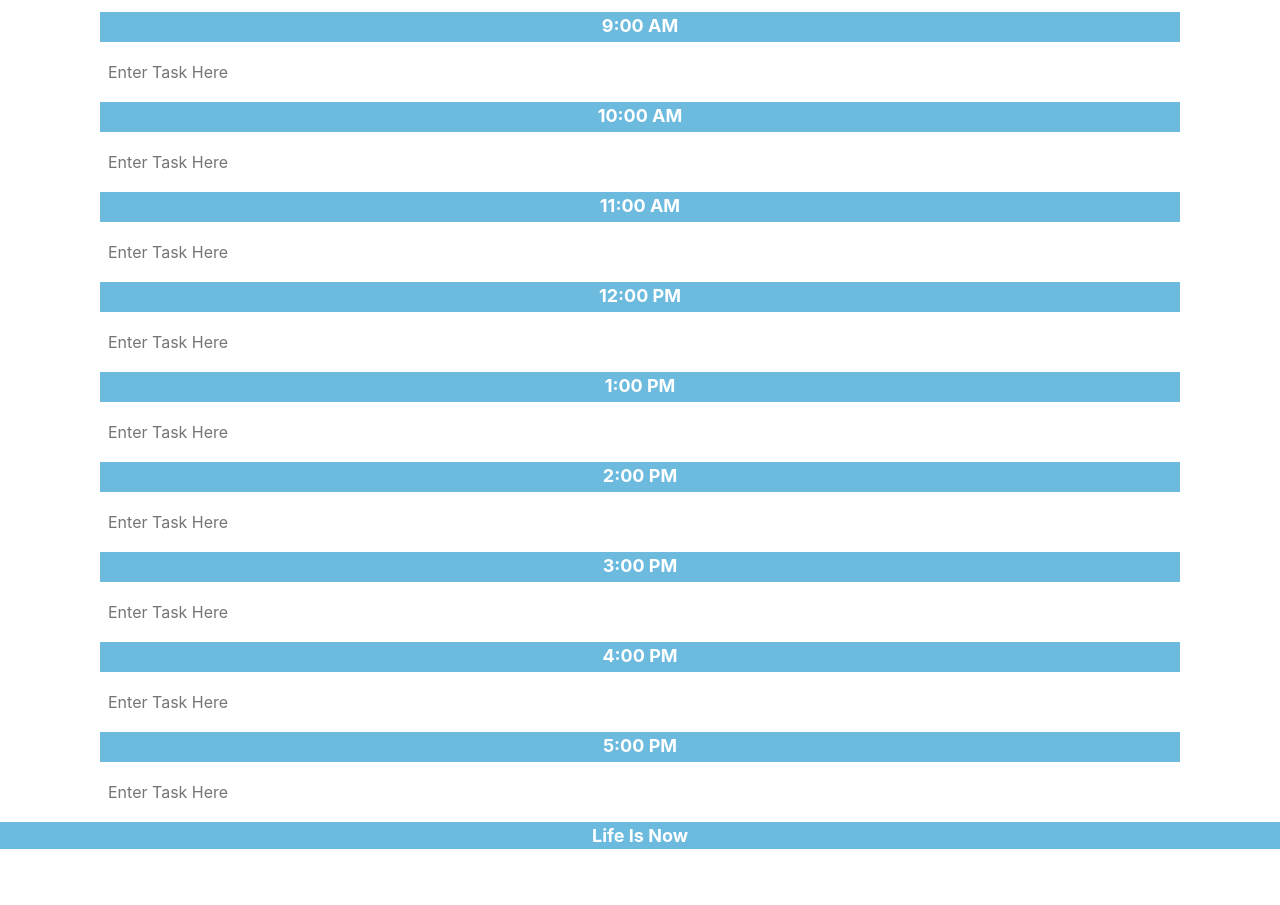
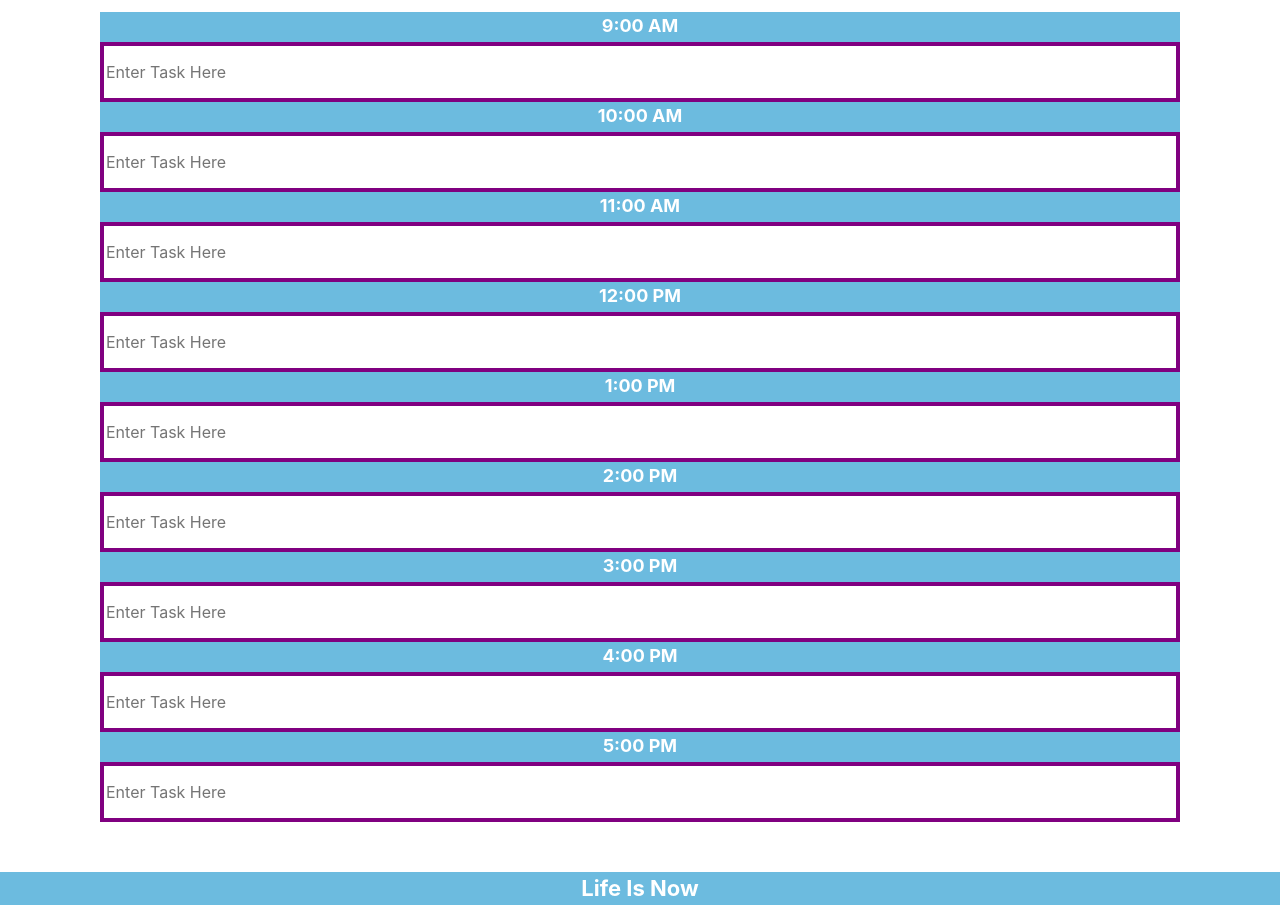
Before and after one commit to Keylasan/Day-Planner, a plain HTML site: page index.html in a window 1280 px wide. Shown: the part 280-1185 px from the top of the page. Before the commit the page ends 1129 px from the top, so only its background shows below. Drawn offline with nearby package versions, Linux system fonts and the light colour scheme.

Commit message:
added color coding

```diff
--- a/index.html
+++ b/index.html
@@ -24,65 +24,60 @@
         <button class= "effect" onclick="save()">Save</button>
         <div id="nine">
           <label class="times" for="input9">9:00 AM</label>
-          <input id="input9" type="text"placeholder="Enter Task Here">
+          <input id="input9" time="9"  type="text"placeholder="Enter Task Here">
 
         </div>
 
         <div id="ten">
           <label class="times" for="input10">10:00 AM</label>
-          <input id="input10" type="text" placeholder="Enter Task Here">
+          <input id="input10" time="10" type="text" placeholder="Enter Task Here">
 
         </div>
 
         <div id="eleven">
           <label class="times" for="input11">11:00 AM</label>
-          <input id="input11" type="text" placeholder="Enter Task Here">
+          <input id="input11" time="11" type="text" placeholder="Enter Task Here">
 
         </div>
 
         <div id="twelve">
           <label for="input12" class="times">12:00 PM</label>
-          <input id="input12"type="text"placeholder="Enter Task Here">
+          <input id="input12" time="12" type="text"placeholder="Enter Task Here">
 
 
         </div>
         <div id="one">
           <label for="input1" class="times">1:00 PM</label>
-          <input id="input1"type="text"placeholder="Enter Task Here">
+          <input id="input1" time="13" type="text"placeholder="Enter Task Here">
 
         </div>
 
         <div id="two">
           <label for="input2" class="times">2:00 PM</label>
-          <input id="input2" type="text"placeholder="Enter Task Here">
+          <input id="input2" time="14" type="text"placeholder="Enter Task Here">
 
         </div>
 
         <div id="three">
           <label for="input3" class="times">3:00 PM</label>
-          <input id="input3" type="text"placeholder="Enter Task Here">
+          <input id="input3" time="15" type="text"placeholder="Enter Task Here">
 
         </div>
         <div id="four">
           <label for="input4" class="times">4:00 PM</label>
-          <input id="input4" type="text"placeholder="Enter Task Here">
+          <input id="input4" time="16" type="text"placeholder="Enter Task Here">
 
         </div>
         <div id="five">
           <label for="input5" class="times">5:00 PM</label>
-          <input id="input5"type="text"placeholder="Enter Task Here">
+          <input id="input5" time="17" type="text"placeholder="Enter Task Here">
 
         </div>
       </div>
 
   </div>
 
-
-
-
-
-
-  <footer>Life Is Now</footer>
+<footer>Life Is Now</footer>
 
   <script src="https://code.jquery.com/jquery-3.4.1.slim.min.js" integrity="sha384-J6qa4849blE2+poT4WnyKhv5vZF5SrPo0iEjwBvKU7imGFAV0wwj1yYfoRSJoZ+n" crossorigin="anonymous"></script>
   <script src="https://cdn.jsdelivr.net/npm/popper.js@1.16.0/dist/umd/popper.min.js" integrity="sha384-Q6E9RHvbIyZFJoft+2mJbHaEWldlvI9IOYy5n3zV9zzTtmI3UksdQRVvoxMfooAo" crossorigin="anonymous"></script>
@@ -93,7 +88,32 @@
 
 <script>
 
-    $("#todaysDate").text(moment().format("LLLL"));
+
+//aquiring current time from moment.js to display atop the page
+
+$("#todaysDate").text(moment().format("LLLL"));
+
+//Making a variable to grab the hourly time from moment.js
+
+var time = moment().format("H");
+
+//checking the time variable
+//console.log(time);
+
+$("input").each(function(index,element) {
+
+  var times = $(this).attr("time");
+
+  if (time > parseInt(times)) {
+    $(this).css("border-color","purple", "opacity", "3");
+  }
+
+  if (time == parseInt(times)) {
+    $(this).css("border-color","#f441a5", "opacity", "5");
+  }
+});
+
+//saving to local storage
 
 function save(){
     localStorage.setItem("nine",$("#input9").val());
@@ -106,6 +126,8 @@ function save(){
     localStorage.setItem("four",$("#input4").val());
     localStorage.setItem("five",$("#input5").val());
 }
+
+//getting what was saved after we refresh the page
 
 function saveAll(){
     $("#input9").val(localStorage.getItem("nine"));
--- a/script.js
+++ b/script.js
@@ -1,25 +1,59 @@
+
+
+//aquiring current time from moment.js to display atop the page
+
 $("#todaysDate").text(moment().format("LLLL"));
 
+//Making a variable to grab the hourly time from moment.js
+
+var time = moment().format("H");
+
+//checking the time variable
+//console.log(time);
+
+//time to color code the hours
+
+$("input").each(function(index,element) {
+
+    var times = $(this).attr("time");
+
+    //past hours are purple
+
+   if (time > parseInt(times)) {
+      $(this).css("border-color","purple", "opacity", "3");
+    }
+
+    //present hour is pink
+
+    if (time == parseInt(times)) {
+      $(this).css("border-color","#f441a5", "opacity", "5");
+    }
+  });
+
+//saving to local storage
+
 function save(){
-    localStorage.setItem("nine",$("#input9").val())
-    localStorage.setItem("ten",$("#input10").val())
-    localStorage.setItem("eleven",$("#input11").val())
-    localStorage.setItem("twelve",$("#input12").val())
-    localStorage.setItem("one",$("#input1").val())
-    localStorage.setItem("two",$("#input2").val())
-    localStorage.setItem("three",$("#input3").val())
-    localStorage.setItem("four",$("#input4").val())
-    localStorage.setItem("five",$("#input5").val())
+    localStorage.setItem("nine",$("#input9").val());
+    localStorage.setItem("ten",$("#input10").val());
+    localStorage.setItem("eleven",$("#input11").val());
+    localStorage.setItem("twelve",$("#input12").val());
+    localStorage.setItem("one",$("#input1").val());
+    localStorage.setItem("two",$("#input2").val());
+    localStorage.setItem("three",$("#input3").val());
+    localStorage.setItem("four",$("#input4").val());
+    localStorage.setItem("five",$("#input5").val());
 }
 
+//getting what was saved after we refresh the page
+
 function saveAll(){
-    $("#input9").val(localStorage.getItem("nine"))
-    $("#input10").val(localStorage.getItem("ten"))
-    $("#input11").val(localStorage.getItem("eleven"))
-    $("#input12").val(localStorage.getItem("twelve"))
-    $("#input1").val(localStorage.getItem("one"))
-    $("#input2").val(localStorage.getItem("two"))
-    $("#input3").val(localStorage.getItem("three"))
-    $("#input4").val(localStorage.getItem("four"))
-    $("#input5").val(localStorage.getItem("five"))
+    $("#input9").val(localStorage.getItem("nine"));
+    $("#input10").val(localStorage.getItem("ten"));
+    $("#input11").val(localStorage.getItem("eleven"));
+    $("#input12").val(localStorage.getItem("twelve"));
+    $("#input1").val(localStorage.getItem("one"));
+    $("#input2").val(localStorage.getItem("two"));
+    $("#input3").val(localStorage.getItem("three"));
+    $("#input4").val(localStorage.getItem("four"));
+    $("#input5").val(localStorage.getItem("five"));
 };
--- a/styles.css
+++ b/styles.css
@@ -1,10 +1,8 @@
 
-body{
+body
+{
     background-color:white;
 }
-
-
-
 
 .header
 {
@@ -19,21 +17,12 @@ border: 60px solid white;
 margin-bottom: 0px;
 }
 
-
-
-
-
-
-
-
  .main{
     text-align: center;
     background-color: rgb(108, 187, 223);
     align-self: center;
     border-bottom: 3px solid rgb(108, 187, 223);
-
-    margin-top:20px;
-
+   margin-top:20px;
 }
 
   .planner
@@ -42,8 +31,8 @@ margin-bottom: 0px;
   }
 
 
-  label
-  {
+label
+{
 width:100%;
 text-align: center;
 background-color: rgb(108, 187, 223);
@@ -52,23 +41,26 @@ font-weight:bold;
 margin-bottom:0px;
 height: 30px;
   }
-h1{
+
+  h1
+  {
     text-align: center;
     padding: 20px;
     font-weight:bold;
     font-size:33px;
-}
+  }
 
 
 input
 {
-width: 80%;
+width: 100%;
 height:60px;
-border: 6px solid white;
+border: 4px solid;
 color: grey;
 }
 
-.times{
+.times
+{
     color: white;
 }
 
@@ -115,7 +107,6 @@ animation: animate 8s linear infinite;
 button:before
 {
 content:'';
-
 top: -5px;
 left:-5px;
 right:-5px;
@@ -132,11 +123,12 @@ button:hover::before
 filter:blur(20px);
 }
 
-footer{
-
+footer
+{
     text-align: center;
     background-color:  rgb(108, 187, 223);
     color:white;
     font-weight:bold;
-    font-size: 18px;
+    font-size: 22px;
+    margin-top:50px;
 }
```
